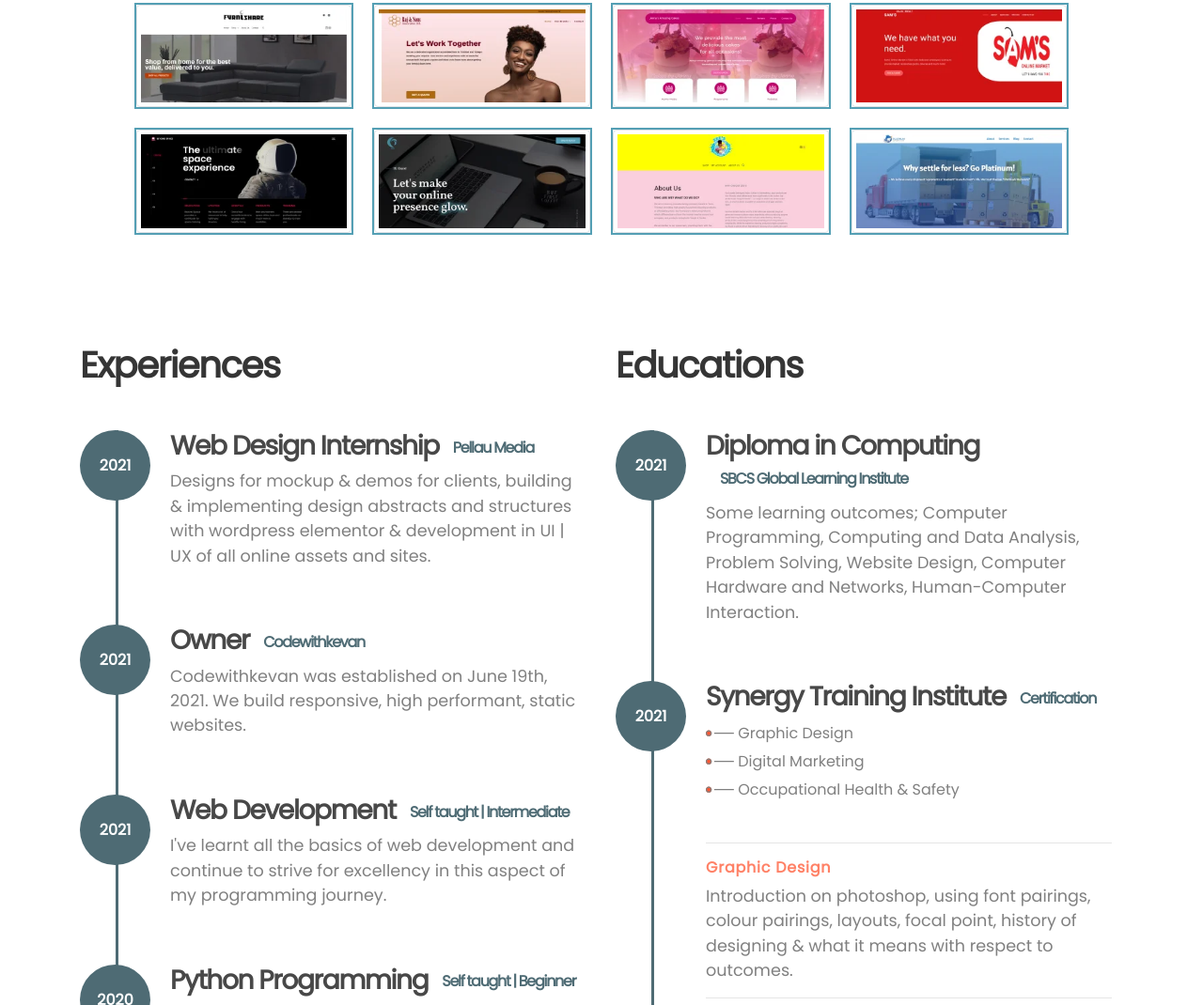
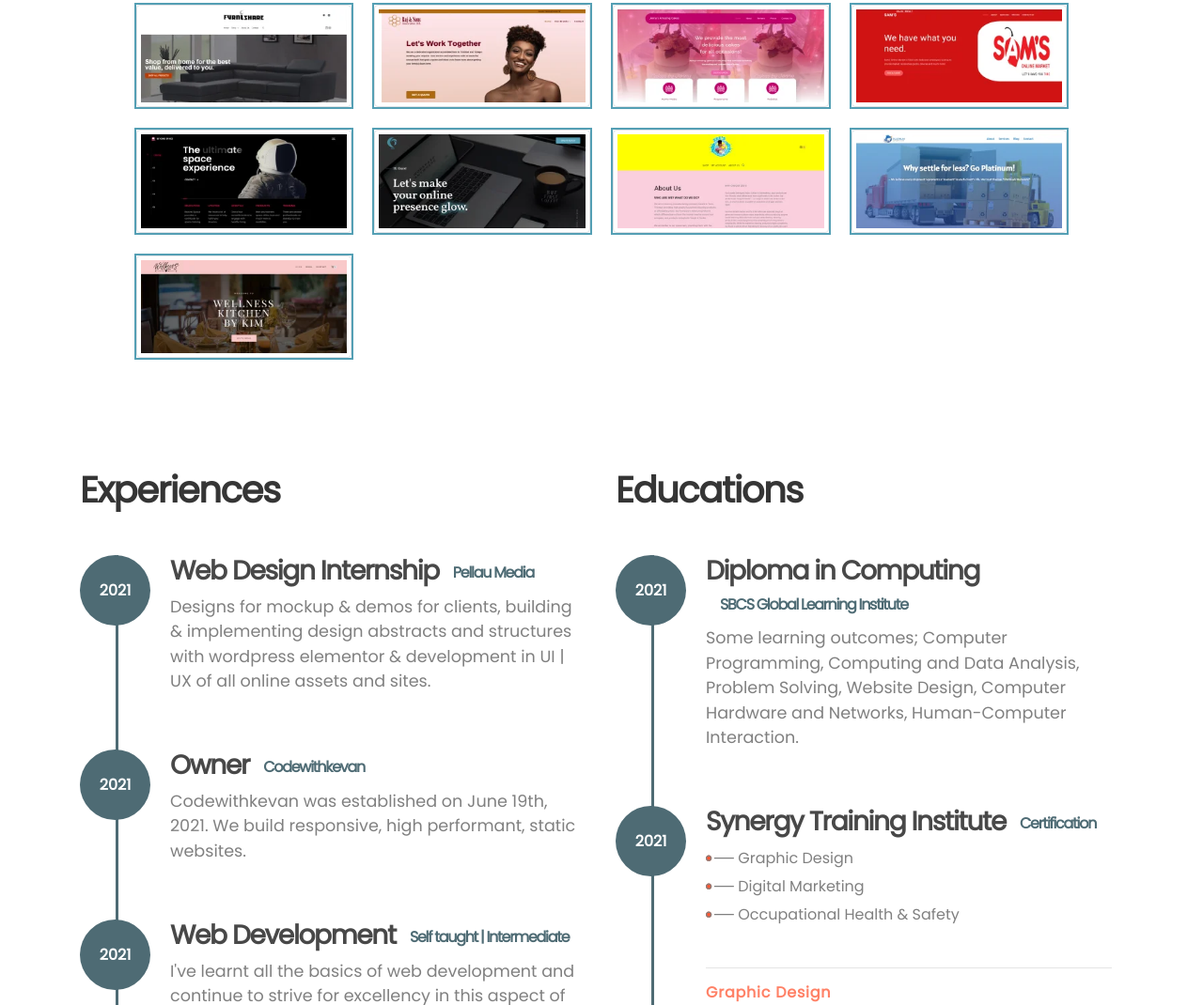
Before and after one commit to xkevan19/portfolio, a plain HTML site: page index.html in a window 1280 px wide. Shown: the part 969-2039 px from the top of the page at 94% size. Drawn offline with nearby package versions, Linux system fonts and the light colour scheme.

Commit message:
projects update

```diff
--- a/index.html
+++ b/index.html
@@ -124,6 +124,7 @@
                         <a data-category="scratch" href="https://codewithkevan.com" target="_blank"><img src="images/project/blur.webp" data-src="images/project/cwk-pro6.webp" class="img-thumbnail lazy" width="309px" height="140px" alt="codewithkevan.com"></a>
                         <a data-category="wordpress" href="https://zeescleaningsupplies.com/about" target="_blank"><img src="images/project/blur.webp" data-src="images/project/zees-pro7.webp" class="img-thumbnail lazy" width="309px" height="140px" alt="zeescleaningsupplies.com"></a>
                         <a data-category="wordpress" href="https://platinumlogisticstt.com" target="_blank"><img src="images/project/blur.webp" data-src="images/project/platinum-pro8.webp" class="img-thumbnail lazy" width="309px" height="140px" alt="platinumlogisticstt.com"></a>
+                        <a data-category="wordpress" href="https://wellnesskitchenbykim.com" target="_blank"><img src="images/project/blur.webp" data-src="images/project/wellnesskitchen-pro9.webp" class="img-thumbnail lazy" width="309px" height="140px" alt="wellnesskitchenbykim.com"></a>
                     </div>
 
                 </div>
```
Also changed, not shown: images/project/wellnesskitchen-pro9.webp (added).
